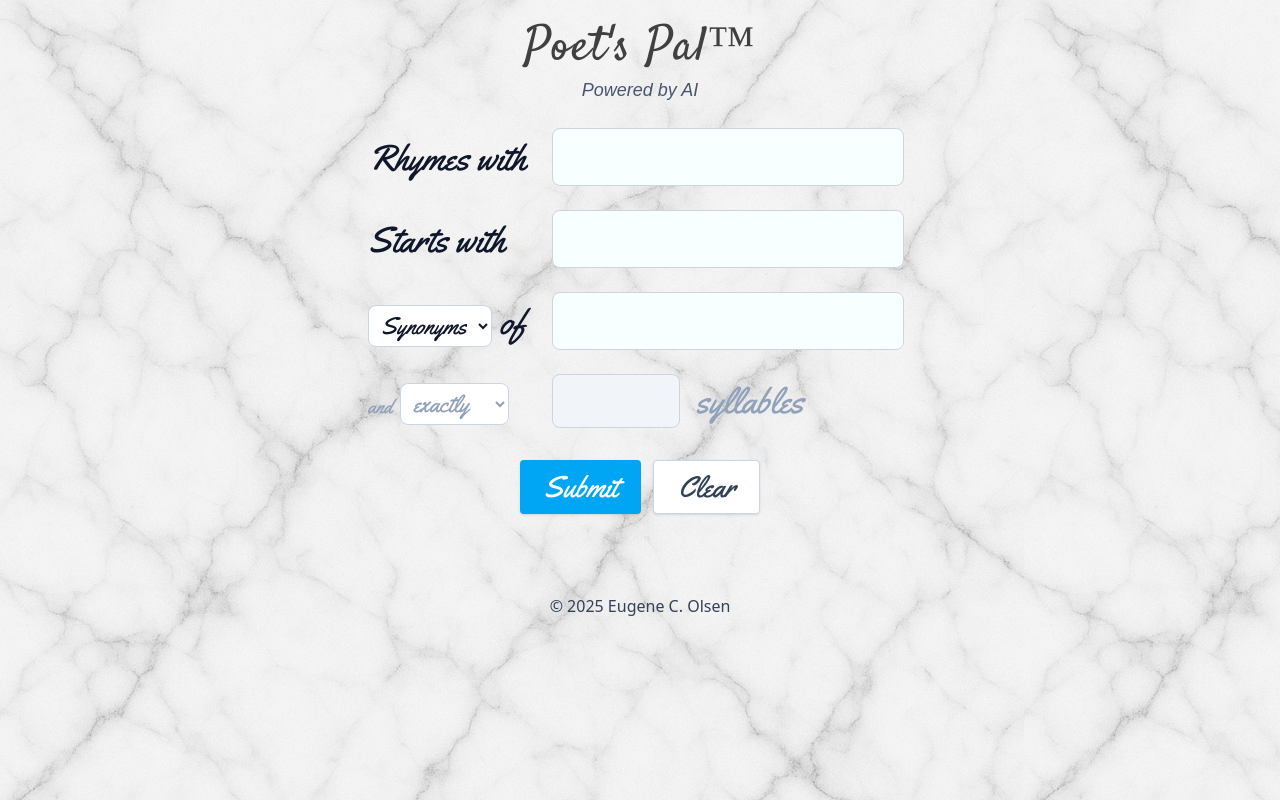
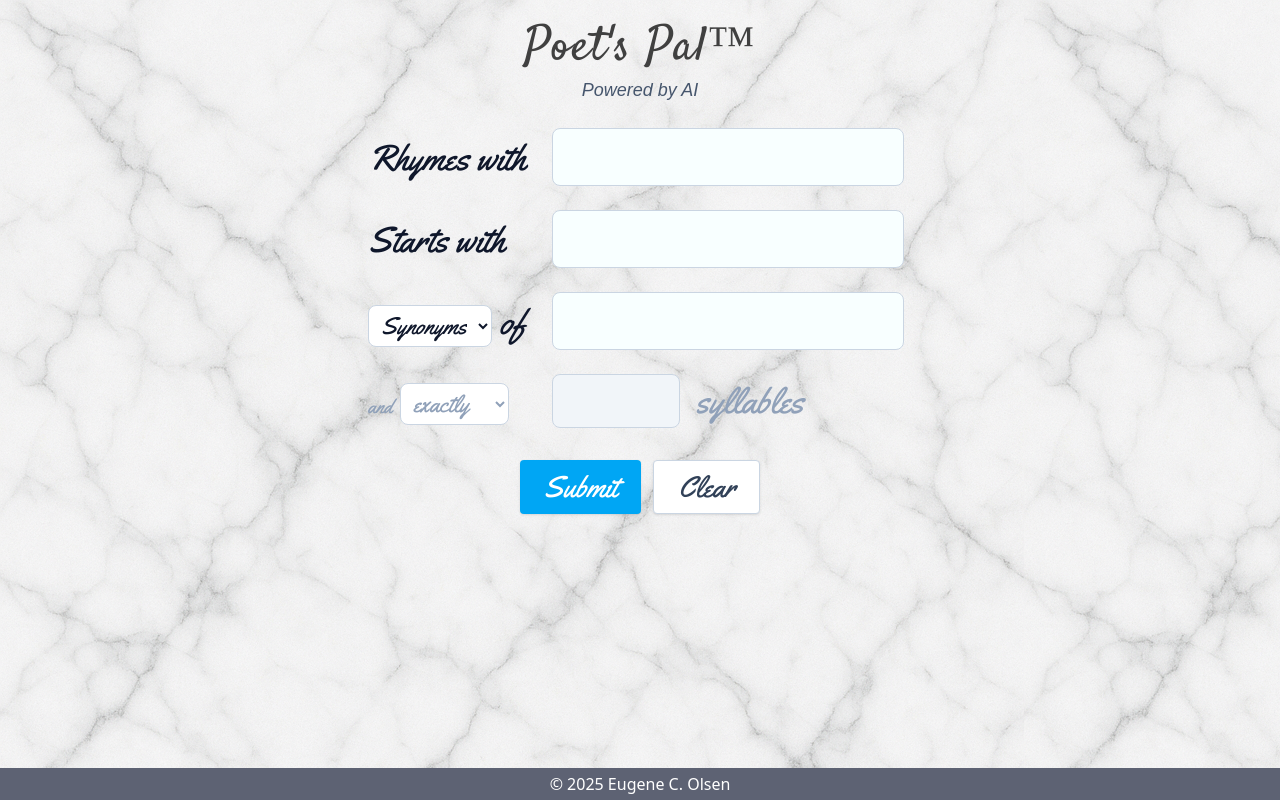
Before and after one commit to eugeneolsen/poetpal-next, a Next.js app: page / in a window 1280 px wide. Built offline with nearby package versions, Linux system fonts and the light colour scheme.

Commit message:
fix: make footer sticky on the bottom, text white, gray background.

```diff
--- a/src/app/page.tsx
+++ b/src/app/page.tsx
@@ -167,7 +167,7 @@ export default function Page() {
 
 
   return (
-    <main className="flex min-h-screen flex-col items-center pb-8">
+    <main className="flex min-h-screen flex-col items-center">
       <header className="mt-6 text-center">
         <h1 className="text-4xl md:text-5xl text-slate-800 tracking-wide">
           Poet&apos;s Pal&trade;
@@ -202,10 +202,10 @@ export default function Page() {
           copiedWord={copiedWord}
         />
 
-        <footer className="mt-4 text-center text-s font-sans text-slate-700">
-          &copy; 2025 Eugene C. Olsen
-        </footer>
       </section>
+      <footer className="w-full mt-auto py-1 text-center text-s font-sans text-white bg-[#5D6273]">
+        &copy; 2025 Eugene C. Olsen
+      </footer>
     </main>
   );
 }
```
